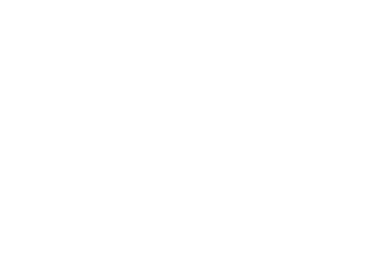
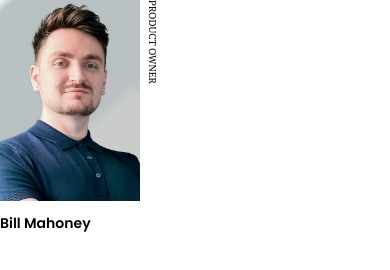
Before and after one commit to GavinITP/My-team-page, a plain HTML site: page index.html in a window 390 px wide. Drawn offline with Linux system fonts and the light colour scheme.

Commit message:
Fix responsive profile.

```diff
--- a/css/styles.css
+++ b/css/styles.css
@@ -60,7 +60,6 @@ p {
 /* Profile */
 .profile {
   display: flex;
-  flex-wrap: wrap;
 }
 
 .profile__picture {
@@ -91,3 +90,5 @@ p {
     font-size: 1.2rem;
   }
 }
+
+/* Team Board */
--- a/index.html
+++ b/index.html
@@ -14,5 +14,13 @@
     <link rel="stylesheet" href="css/styles.css" />
     <title>Document</title>
   </head>
-  <body></body>
+  <body>
+    <div class="profile">
+      <header>
+        <img class="profile__picture" src="images/photo1.png" alt="" />
+        <h3 class="profile__name">Bill Mahoney</h3>
+      </header>
+      <p class="profile__job">Product owner</p>
+    </div>
+  </body>
 </html>
```
